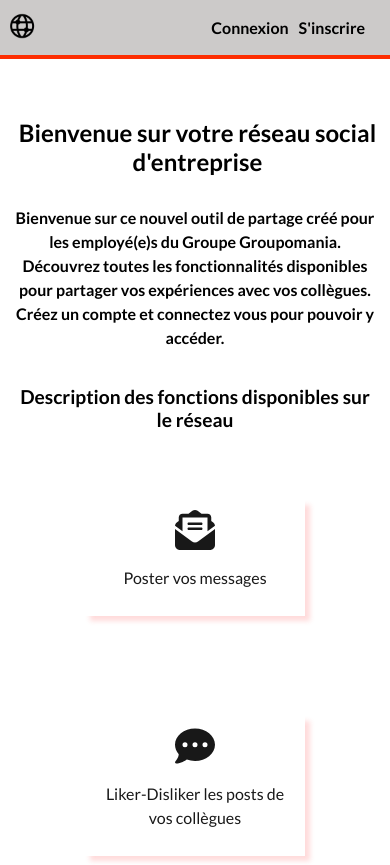
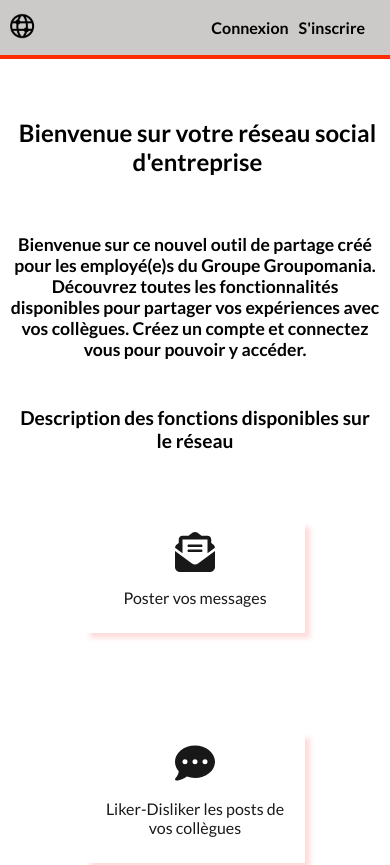
Before and after one commit to ClementFra/FranquartClement_7_19082022, a React (Create React App) app in the folder front/: page / in a window 390 px wide. Shown: the top 865 px of the page. Built offline with nearby package versions, Linux system fonts and the light colour scheme.

Commit message:
correction responsive mobile screen

```diff
--- a/front/src/pages/home/home.css
+++ b/front/src/pages/home/home.css
@@ -1,6 +1,6 @@
 #welcomeMessage {
     width: 100vw;
-    min-height: 350px;
+    min-height: 250px;
     display: flex;
     flex-direction: column;
   }
@@ -44,11 +44,12 @@
     font-weight: bold;
   }
 
-  article p {
+  #welcomeMessage p {
     color: black;
     text-align: center;
     font-weight: bold;
-    line-height: 1.5em;
+    font-size: 1.1em;
+
   }
 
   #toolsDescription ul li {
@@ -81,8 +82,8 @@
       font-size: 1.5em;
       padding: 48px 0 0 0;
     }
-    article {
-      width: 95%;
+    #welcomeMessage p{
+      padding: 10px;
     }
     h2 {
       padding: 1em;
@@ -90,6 +91,9 @@
   }
 
   @media screen and (max-width: 900px) {
+    #welcomeMessage p{
+      padding: 10px;
+    }
     #toolsDescription h2 {
       text-align: center;
     }
--- a/front/src/pages/home/home.jsx
+++ b/front/src/pages/home/home.jsx
@@ -10,8 +10,7 @@
 const Home = () => {
   return (
     <>
-      <div id="welcomeMessage">
-        <article>
+      <article id="welcomeMessage">
           <h1>Bienvenue sur votre réseau social d'entreprise</h1>
           <p>
             Bienvenue sur ce nouvel outil de partage créé pour les employé(e)s
@@ -19,8 +18,7 @@
             disponibles pour partager vos expériences avec vos collègues. Créez
             un compte et connectez vous pour pouvoir y accéder.
           </p>
-        </article>
-      </div>
+      </article>
       <article id="toolsDescription">
         <h2>Description des fonctions disponibles sur le réseau</h2>
         <ul>
```
